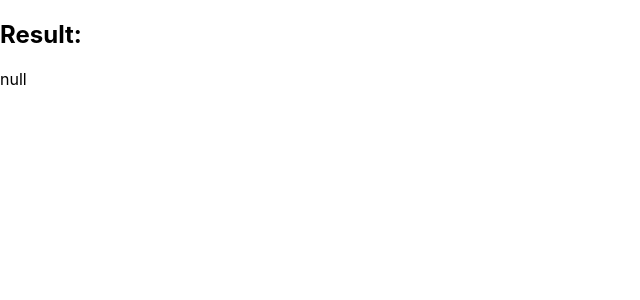
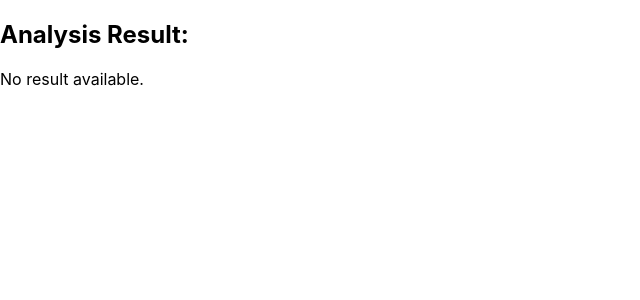
Before and after one commit to Anshusuni/sp, a React (Create React App) app in the folder image-analyzer/: page /result in a window 1280 px wide. Shown: the top 300 px of the page, without its empty margins (0-640 px from the left). Built offline with nearby package versions, Linux system fonts and the light colour scheme.

Commit message:
Update ResultPage.js

```diff
--- a/image-analyzer/src/ResultPage.js
+++ b/image-analyzer/src/ResultPage.js
@@ -1,3 +1,4 @@
+import React from 'react';
 import { useLocation } from 'react-router-dom';
 
 function ResultPage() {
@@ -5,8 +6,12 @@ function ResultPage() {
 
   return (
     <div>
-      <h2>Result:</h2>
-      <p>{JSON.stringify(state)}</p>
+      <h2>Analysis Result:</h2>
+      {state ? (
+        <pre>{JSON.stringify(state, null, 2)}</pre>
+      ) : (
+        <p>No result available.</p>
+      )}
     </div>
   );
 }
```
